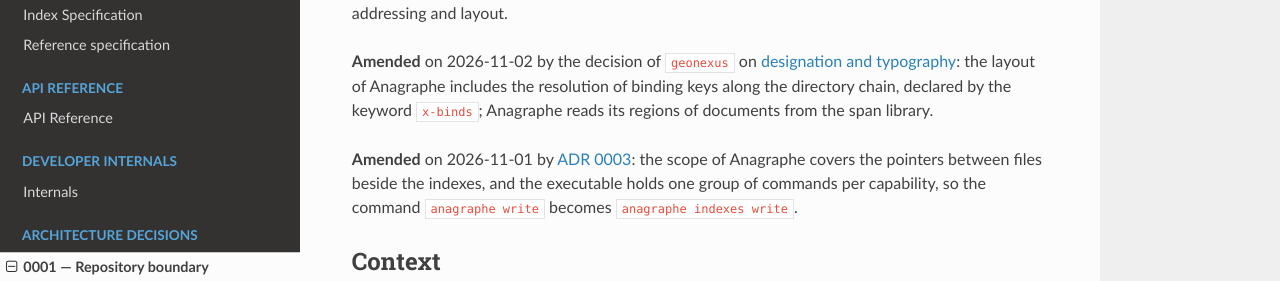
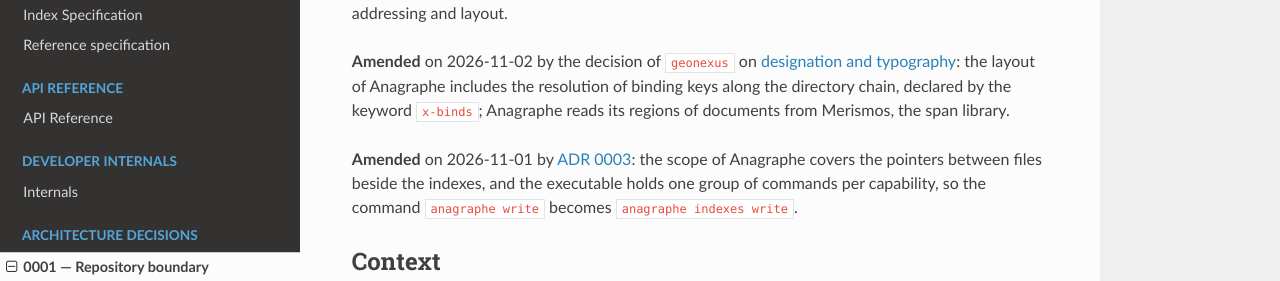
Before and after one commit to esther-poniatowski/anagraphe, a Sphinx documentation site: the page built from docs/adr/0001-repository-boundary.md, in a window 1280 px wide and 1266 px high. Shown: the part 255-536 px from the top of the window. Built offline with Sphinx 7.4.7 and the Read the Docs theme 3.1.0, drawn with Linux system fonts in a browser that asks for light colours.

Commit message:
docs(adr): Name Merismos in the boundary
Name the span library Merismos in the note of the decision of
`geonexus` on designation and typography, and point the note to the
commit that names it.

Co-Authored-By: Claude Opus 5.5 <noreply@anthropic.com>

```diff
--- a/docs/adr/0001-repository-boundary.md
+++ b/docs/adr/0001-repository-boundary.md
@@ -4,7 +4,7 @@
 
 **Amended** on 2026-11-01 by the decision of `geonexus` on [tool roles](https://github.com/esther-poniatowski/geonexus/blob/827474dca64daef110b9d7fe36a4127c2b32b167/docs/_decisions/tool-roles.md): the consumer keeps its vocabulary, its index types and its exclusions, and Anagraphe receives the generic mechanisms of addressing and layout.
 
-**Amended** on 2026-11-02 by the decision of `geonexus` on [designation and typography](https://github.com/esther-poniatowski/geonexus/blob/dc3ed97106ae909724fdad76c5e88e01a10ae043/docs/_decisions/designation-and-typography.md): the layout of Anagraphe includes the resolution of binding keys along the directory chain, declared by the keyword `x-binds`; Anagraphe reads its regions of documents from the span library.
+**Amended** on 2026-11-02 by the decision of `geonexus` on [designation and typography](https://github.com/esther-poniatowski/geonexus/blob/584a14f134e7b6231eeae31518622439acf10d00/docs/_decisions/designation-and-typography.md): the layout of Anagraphe includes the resolution of binding keys along the directory chain, declared by the keyword `x-binds`; Anagraphe reads its regions of documents from Merismos, the span library.
 
 **Amended** on 2026-11-01 by [ADR 0003](0003-pointers-across-moves.md): the scope of Anagraphe covers the pointers between files beside the indexes, and the executable holds one group of commands per capability, so the command `anagraphe write` becomes `anagraphe indexes write`.
 
```
